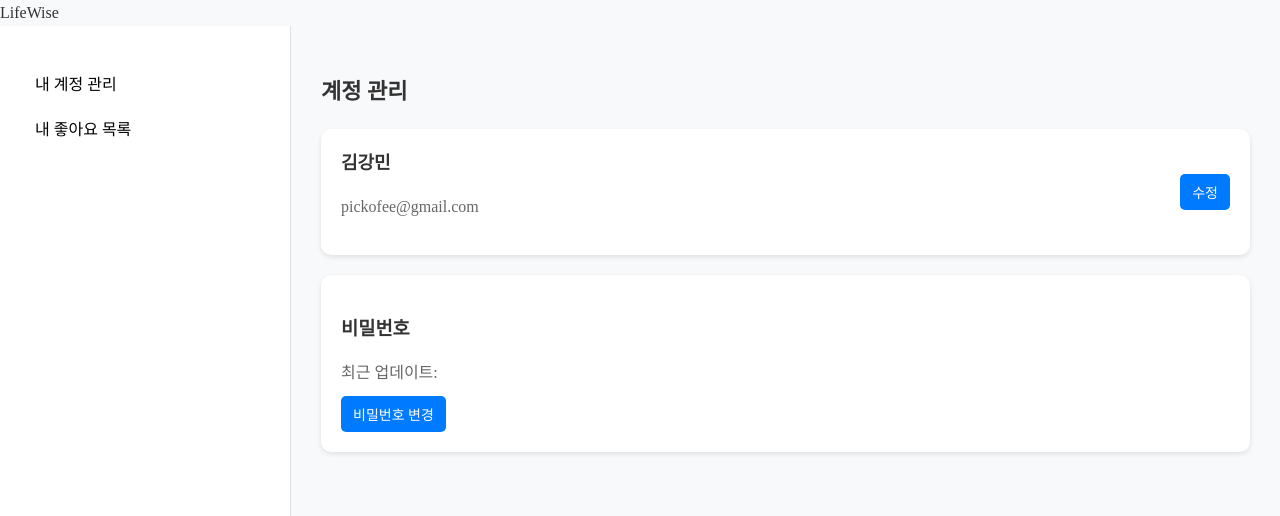
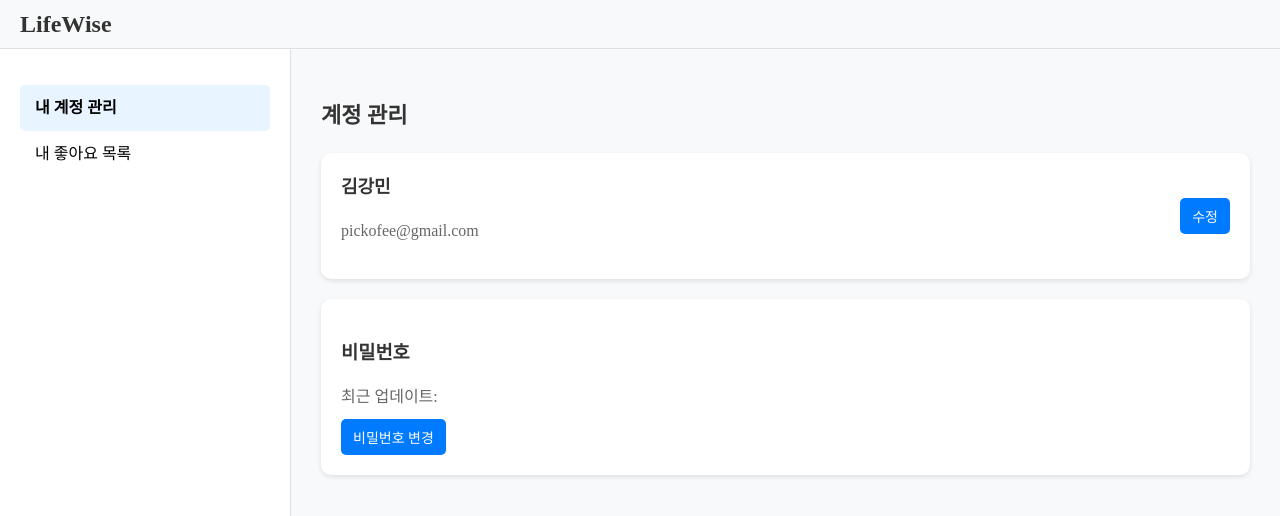
Before and after one commit to GDSC-Hongik/LifeWise-EuSha-web, a React (Vite) app: page /mypage in a window 1280 px wide. Shown: the top 516 px of the page. Built offline with nearby package versions, Linux system fonts and the light colour scheme; a web font is replaced by a local one.

Commit message:
Feat: Header 수정

```diff
--- a/src/components/Mypage.css
+++ b/src/components/Mypage.css
@@ -1,6 +1,13 @@
 .mypage-container {
   height: 100vh;
   background-color: #f8f9fa;
+}
+
+.mypage-logo {
+  padding: 5px 20px;
+  font-size: 1.5em;
+  font-weight: bold;
+  border-bottom: 1px solid #e0e0e0;
 }
 
 .mypage-body {
@@ -35,6 +42,10 @@
   font-weight: bold;
 }
 
+.sidebar li.selected {
+  background-color: #e8f4ff;
+  font-weight: bold;
+}
 /* 메인 컨텐츠 스타일 */
 .mypage-content {
   flex: 1;
```
